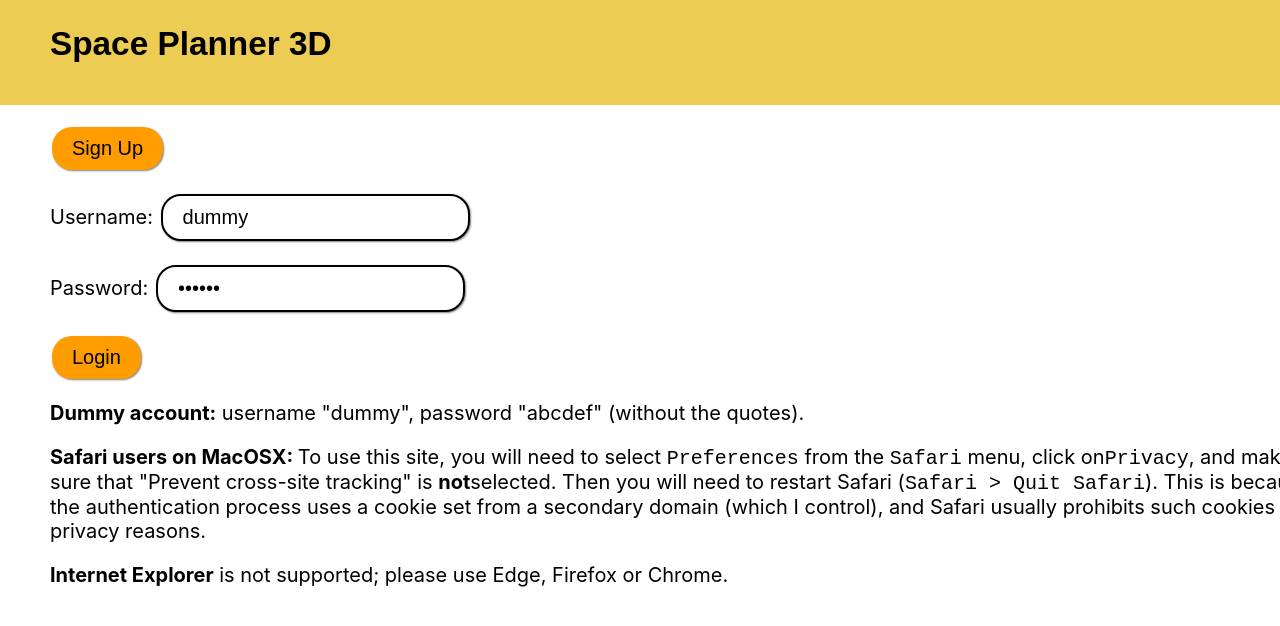
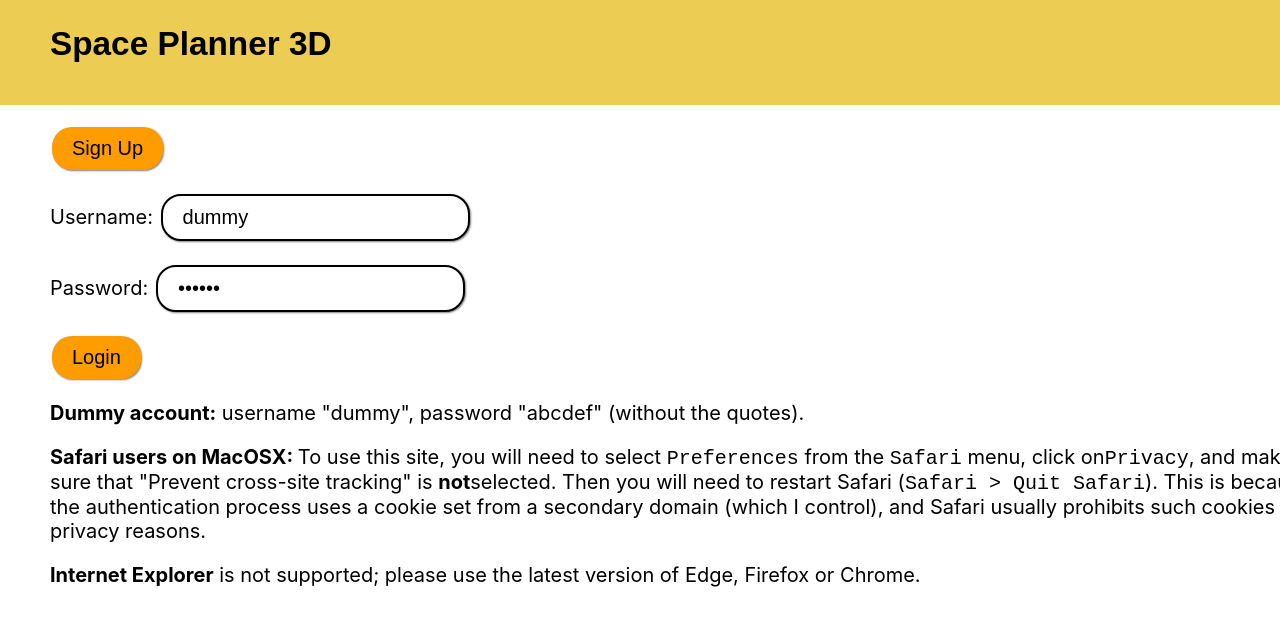
Before and after one commit to ryanden2018/mod5frontend, a React (Create React App) app: page / in a window 1280 px wide. Shown: the top 626 px of the page. Built offline with nearby package versions, Linux system fonts and the light colour scheme; no server answers.

Commit message:
IE warning

```diff
--- a/src/routes/login.js
+++ b/src/routes/login.js
@@ -64,7 +64,7 @@ export default class Login extends React.Component {
         This is because the authentication process uses a cookie set from
         a secondary domain (which I control), and Safari usually prohibits such cookies
         for privacy reasons.</p>
-        <p><b>Internet Explorer</b> is not supported; please use Edge, Firefox or Chrome.</p>
+        <p><b>Internet Explorer</b> is not supported; please use the latest version of Edge, Firefox or Chrome.</p>
       </div>
     );
   }
```
